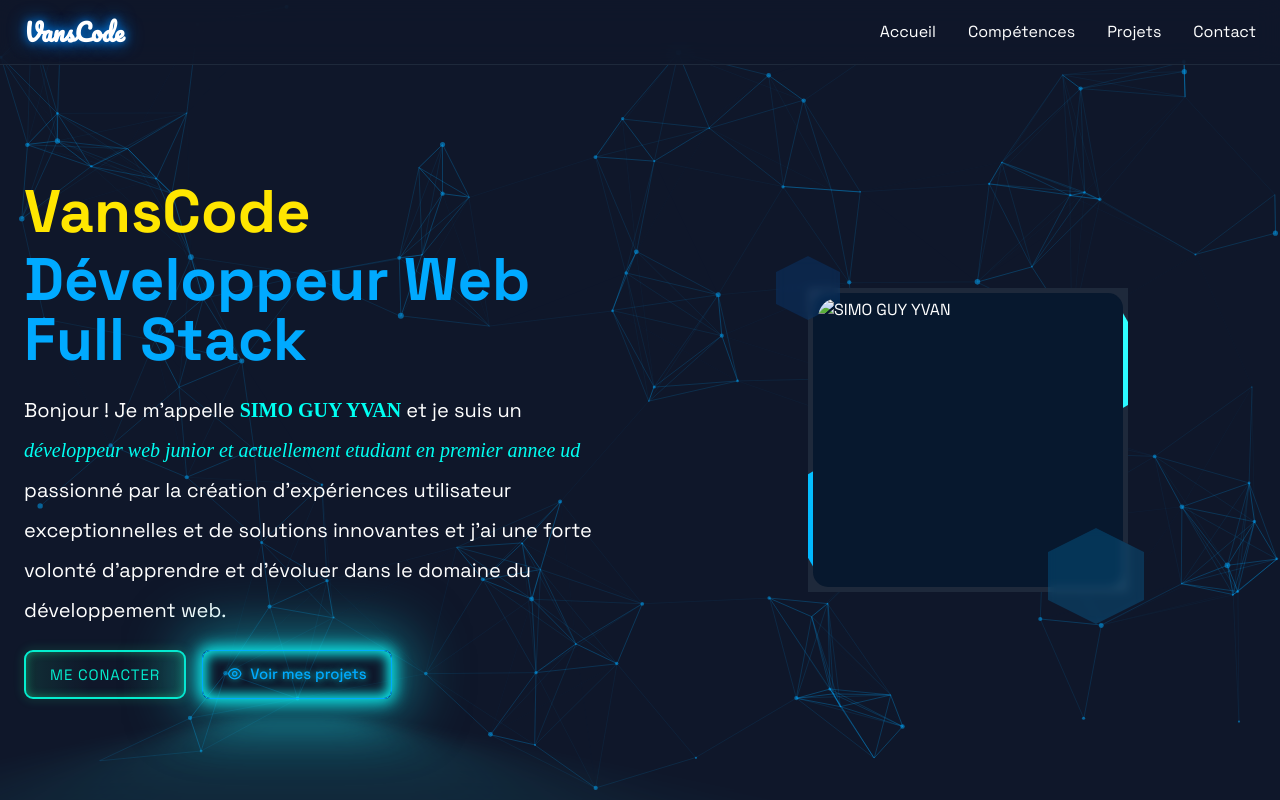
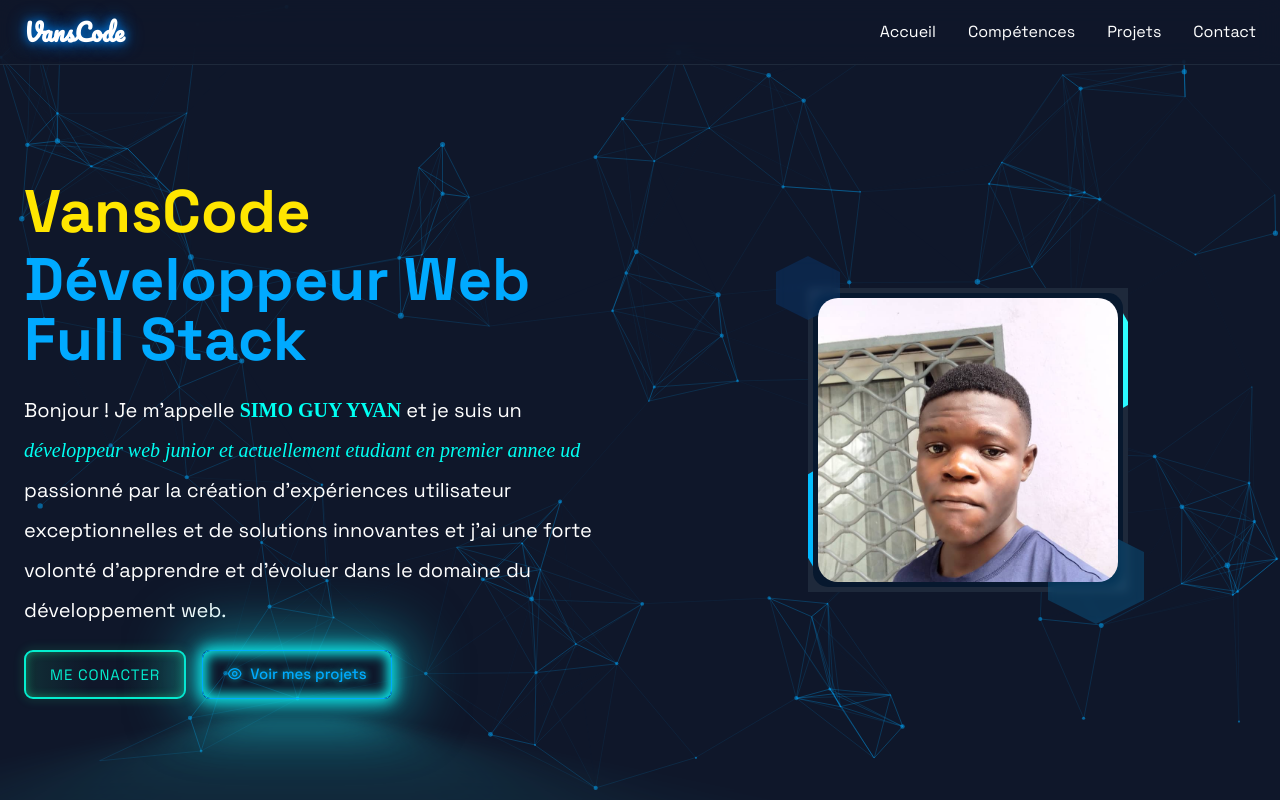
Before and after one commit to vanscode-CM/portefolio-vanscode, a plain HTML site: page index.html in a window 1280 px wide. Shown: the top 800 px of the page. Drawn offline with nearby package versions, Linux system fonts and the light colour scheme.

Commit message:
Update index.html

```diff
--- a/index.html
+++ b/index.html
@@ -111,7 +111,7 @@
                         </div>
                         <div
                             class="card absolute inset-2  bg-slate-800 flex items-center justify-center overflow-hidden">
-                            <img src="simo_guy_yvan.png" alt="SIMO GUY YVAN " class="w-full h-full object-cover"
+                            <img src="simo_guy_yvan_profil.png" alt="SIMO GUY YVAN " class="w-full h-full object-cover"
                                 style="z-index: 10;" />
                         </div>
                         <div class="absolute -bottom-6 -right-6 w-24 h-24 hexagon bg-secondary/20 backdrop-blur-sm">
```
